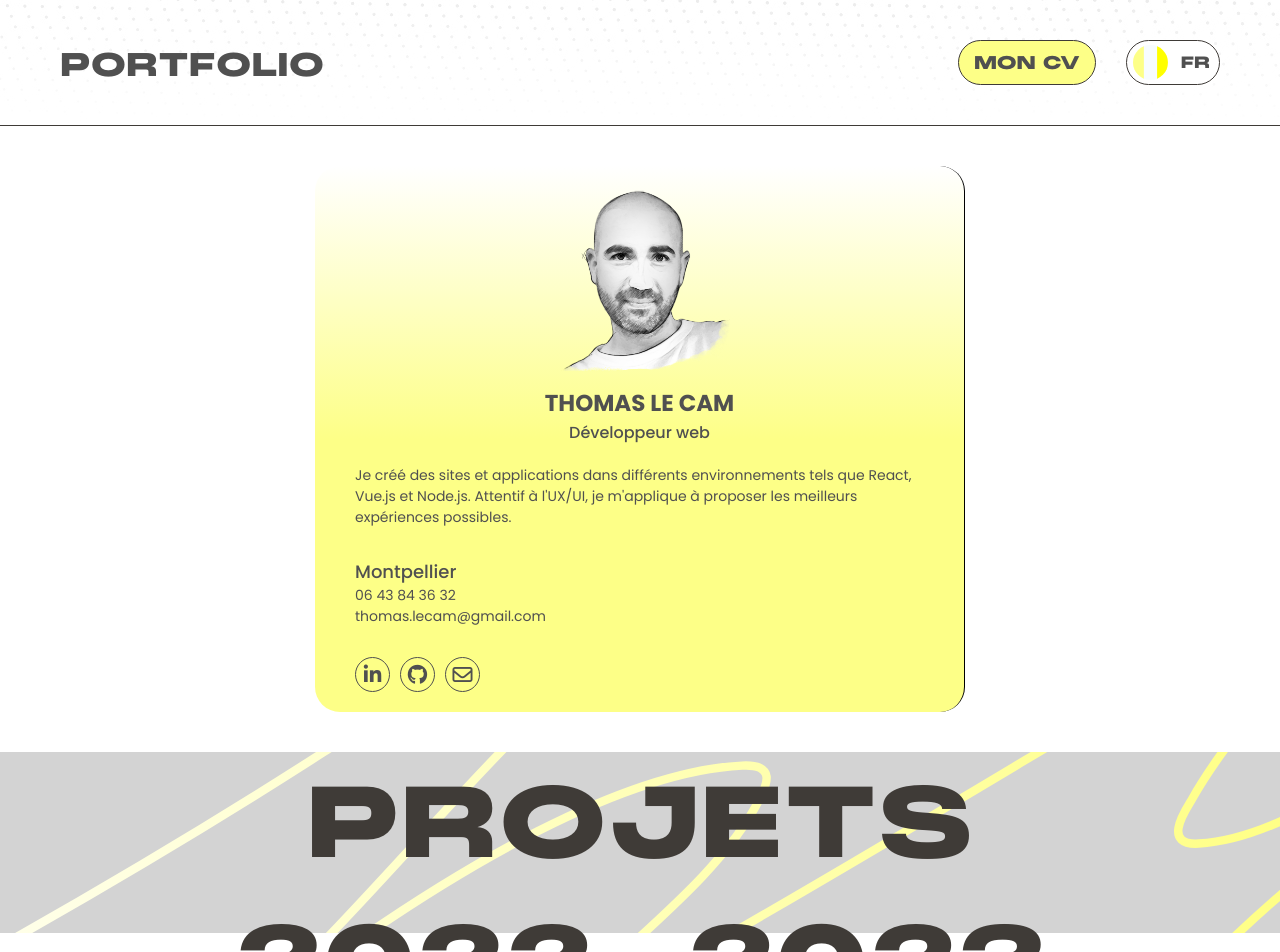
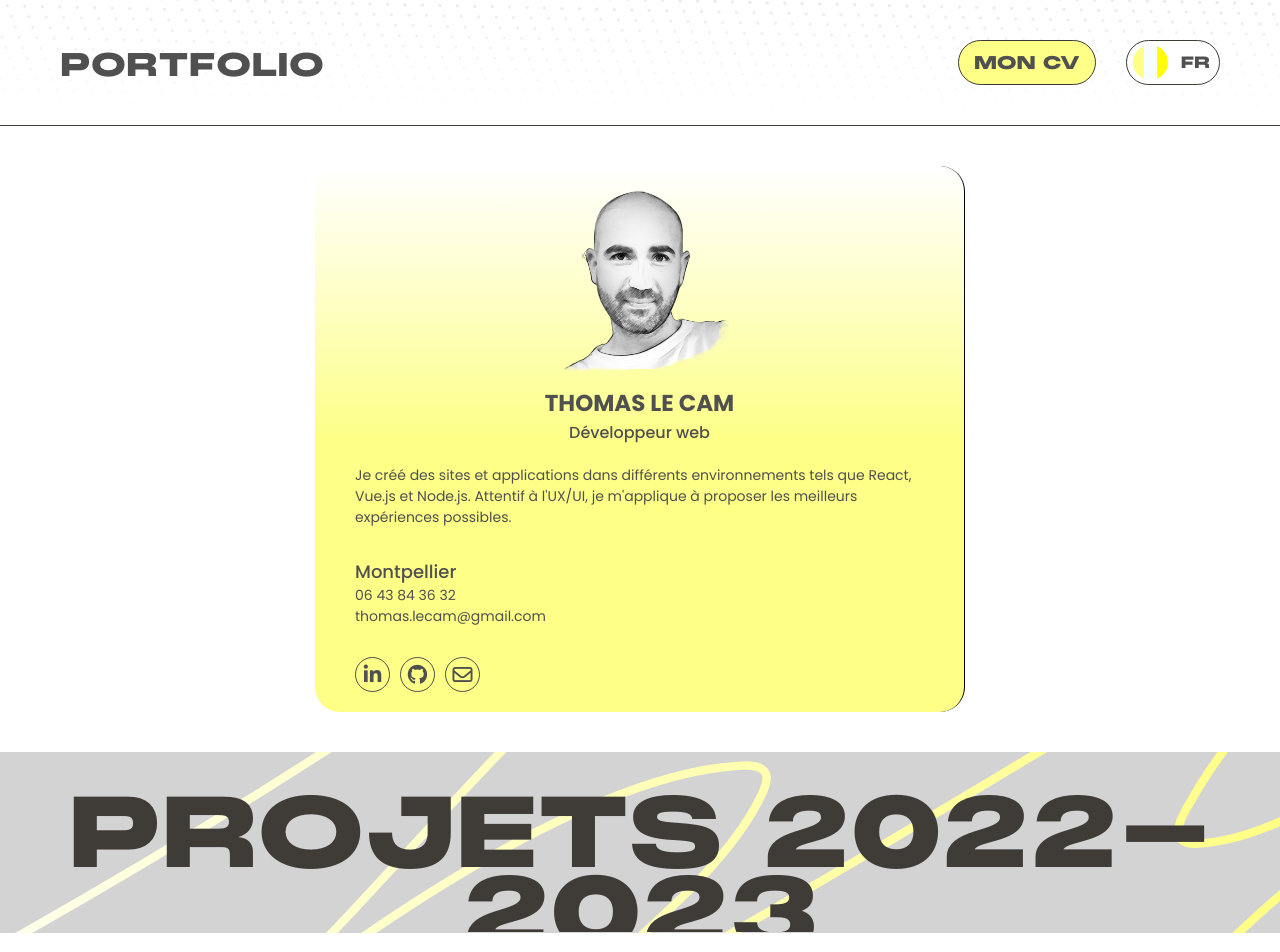
Before and after one commit to ThomasdevLC/portfolio_07_2023, a React (Create React App) app: page / in a window 1280 px wide. Shown: the top 952 px of the page. Built offline with nearby package versions, Linux system fonts and the light colour scheme.

Commit message:
new anim title from top

```diff
--- a/src/assets/styles/components/_WorksTitle.scss
+++ b/src/assets/styles/components/_WorksTitle.scss
@@ -2,7 +2,7 @@
 
 .workstitle {
   position: relative;
-  padding-top: 10px;
+
   @include mixin.xxl-lt {
     justify-content: center;
     margin: 40px 0;
@@ -17,37 +17,13 @@
     width: 90%;
     margin: 20px auto;
   }
-  &__ellipse {
-    height: 80px;
-    width: 80px;
-    border-radius: 50%;
-    border: 1px solid var(--gray-3);
 
-    @include mixin.sm-lt {
-      display: none;
-    }
-    &__arrow {
-      display: flex;
-      align-items: center;
-      justify-content: center;
-      line-height: 80px;
-      font-size: 60px;
-    }
-  }
   &__container {
-    height: 80px;
-    width: 560px;
-    border-radius: 35px;
-    border: 1px solid var(--gray-3);
-    background-color: #ff879d;
-
-    @include mixin.sm {
-      height: 60px;
-    }
-
-    @include mixin.xs {
-      height: 55px;
-    }
+    // border: 1px solid red;
+    padding-top: 40px;
+    width: 100%;
+    height: 180px;
+    overflow: hidden;
 
     &__text {
       color: #ff879d;
@@ -60,7 +36,7 @@
       font-size: 98px;
       text-align: center;
       // font-weight: 600;
-      // line-height: 80px;
+      line-height: 80px;
       text-align: center;
       @include mixin.sm {
         font-size: 30px;
--- a/src/components/Home/WorksTitle.js
+++ b/src/components/Home/WorksTitle.js
@@ -4,44 +4,22 @@ import PreventContext from "../../context/PreventContext";
 import homeFr from "../../data/homeText/homeFr";
 import homeEn from "../../data/homeText/homeEn";
 import LangContext from "../../context/LangContext";
-import SvgModule from "../../svg/SvgModule.js"; // Chemin vers le module SVG
-import "../../svg/SvgModule.css"; // Importez le fichier de style
+import SvgModule from "../../svg/SvgModule.js";
+import "../../svg/SvgModule.css";
 
 const WorksTitle = () => {
   const { switchLang } = useContext(LangContext);
   const { preventAnim } = useContext(PreventContext);
-  const arrowRef = useRef(null);
+  const titleRef = useRef(null);
 
   useEffect(() => {
     if (!preventAnim) {
-      // const arrowElement = arrowRef.current;
-
-      // gsap.fromTo(
-      //   arrowElement,
-      //   {
-      //     x: -20,
-      //     opacity: 0,
-      //   },
-      //   {
-      //     x: 0,
-      //     opacity: 1,
-      //     duration: 1,
-      //     ease: ["elastic"],
-      //     delay: 1.6,
-      //   }
-      // );
-
-      const title = SplitType.create(".workstitle__container__text");
-      const splitTitle = title.chars;
-      gsap.from(splitTitle, {
-        y: 25,
-        opacity: 0,
-        duration: 0.8,
-        stagger: 0.02,
-        ease: "back.out",
-        duration: 1,
-        delay: 2.7,
-      });
+      const titleElement = titleRef.current;
+      gsap.fromTo(
+        titleElement,
+        { y: -180 },
+        { duration: 1, y: 0, ease: "power2.out", delay: 2.6 }
+      );
     }
   }, []);
 
@@ -51,22 +29,11 @@ const WorksTitle = () => {
         <SvgModule />
       </div>
       <div className="workstitle">
-        <div className="workstitle__container__text"> PROJETS 2022-2023</div>
-        {/* <div className="workstitle__ellipse">
-          <span
-            class="workstitle__ellipse__arrow material-symbols-outlined"
-            ref={arrowRef}
-          >
-            arrow_right_alt
-          </span>
+        <div className="workstitle__container">
+          <p className="workstitle__container__text" ref={titleRef}>
+            PROJETS 2022-2023
+          </p>
         </div>
-        <div className="workstitle__container">
-          {switchLang === "fr" ? (
-            <h2 className="workstitle__container__text">{homeFr.title}</h2>
-          ) : (
-            <h2 className="workstitle__container__text">{homeEn.title}</h2>
-          )}
-        </div> */}
       </div>
     </div>
   );
```
